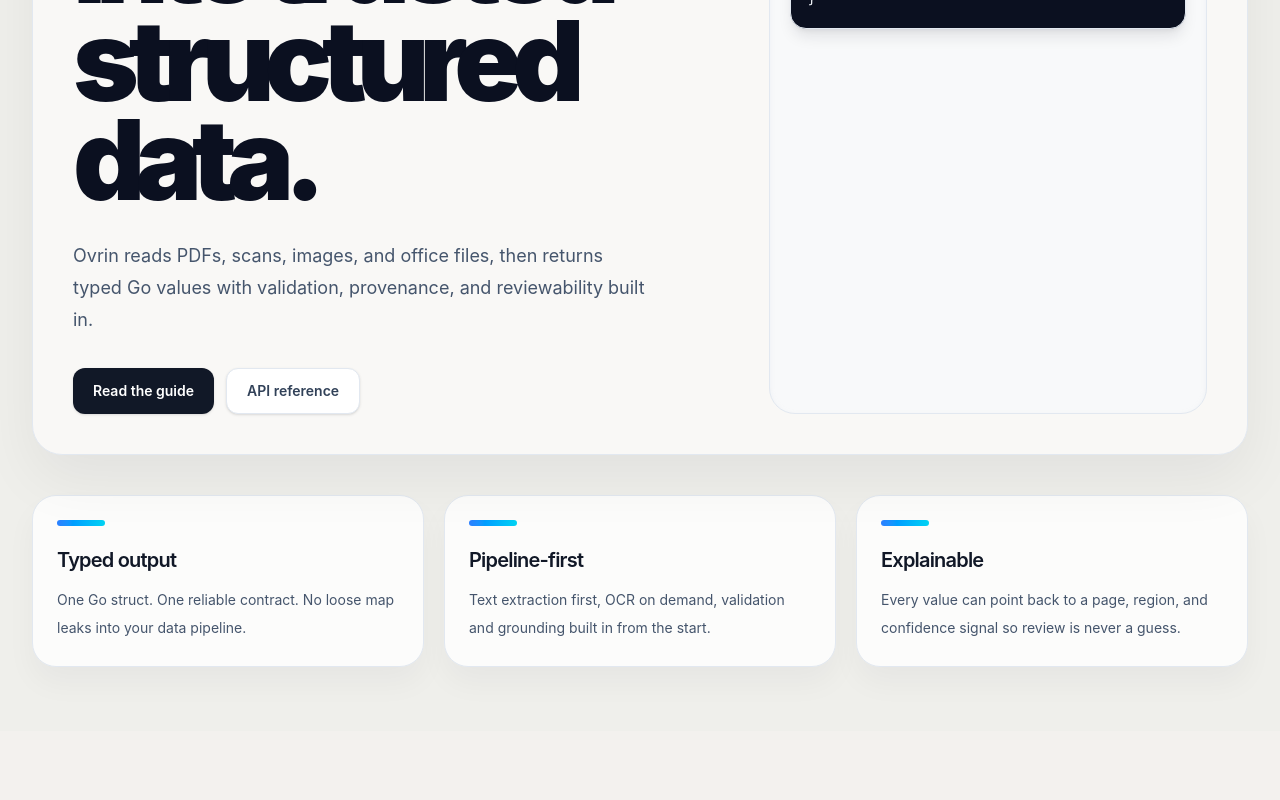
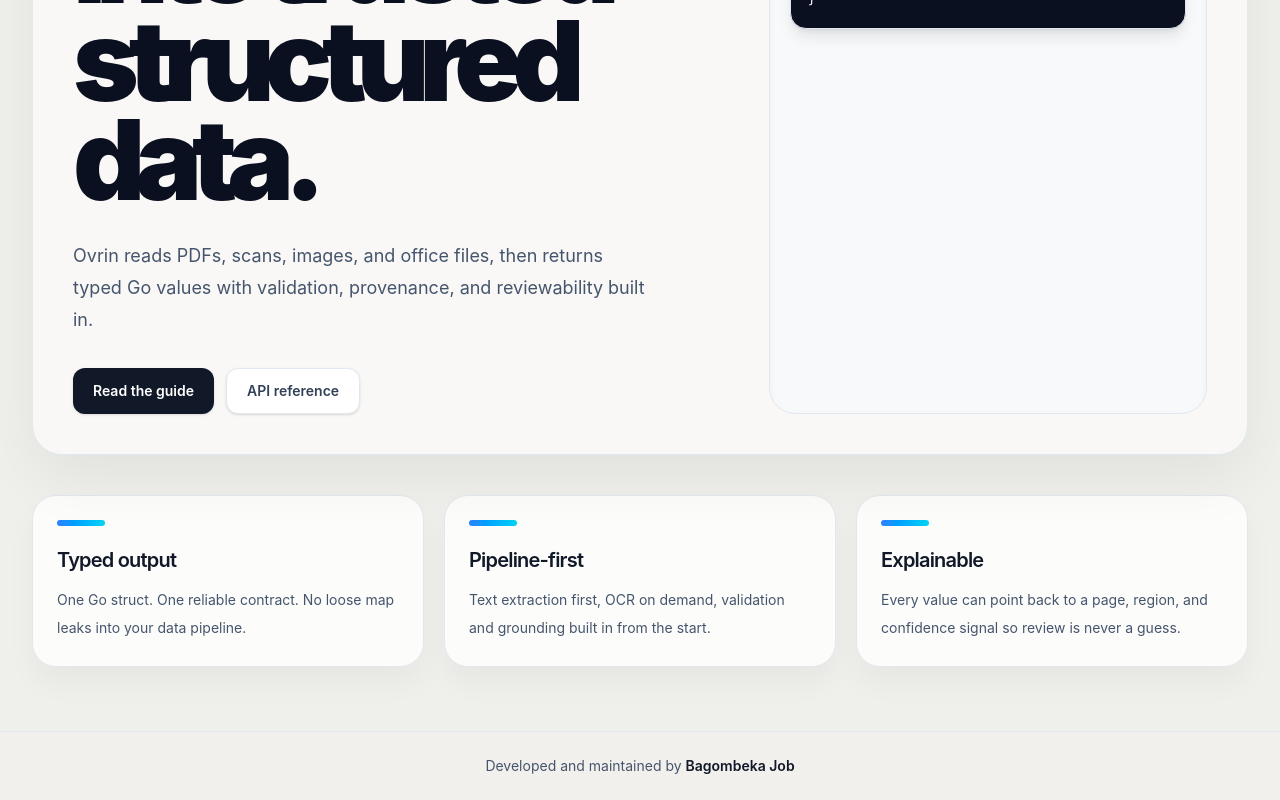
Before and after one commit to BAGOMBEKA-JOB-DEV/ovrin_docs, a Next.js app: page / in a window 1280 px wide. Shown: the part 484-1284 px from the top of the page. Before the commit the page ends 1215 px from the top, so only its background shows below. Built offline with nearby package versions, Linux system fonts and the light colour scheme.

Commit message:
feat: add footer with developer attribution and link

```diff
--- a/src/app/page.tsx
+++ b/src/app/page.tsx
@@ -95,6 +95,20 @@
           ))}
         </section>
       </div>
+
+      <footer className="border-t border-slate-200 bg-[#f3f1ee]/80 py-6 text-center text-sm text-slate-600 dark:border-slate-800 dark:bg-[#0d1625]/80 dark:text-slate-300">
+        <p>
+          Developed and maintained by{' '}
+          <a
+            href="https://github.com/BAGOMBEKA-JOB-DEV"
+            target="_blank"
+            rel="noreferrer"
+            className="font-semibold text-slate-900 underline-offset-4 hover:underline dark:text-white"
+          >
+            Bagombeka Job
+          </a>
+        </p>
+      </footer>
     </main>
   );
 }
```
